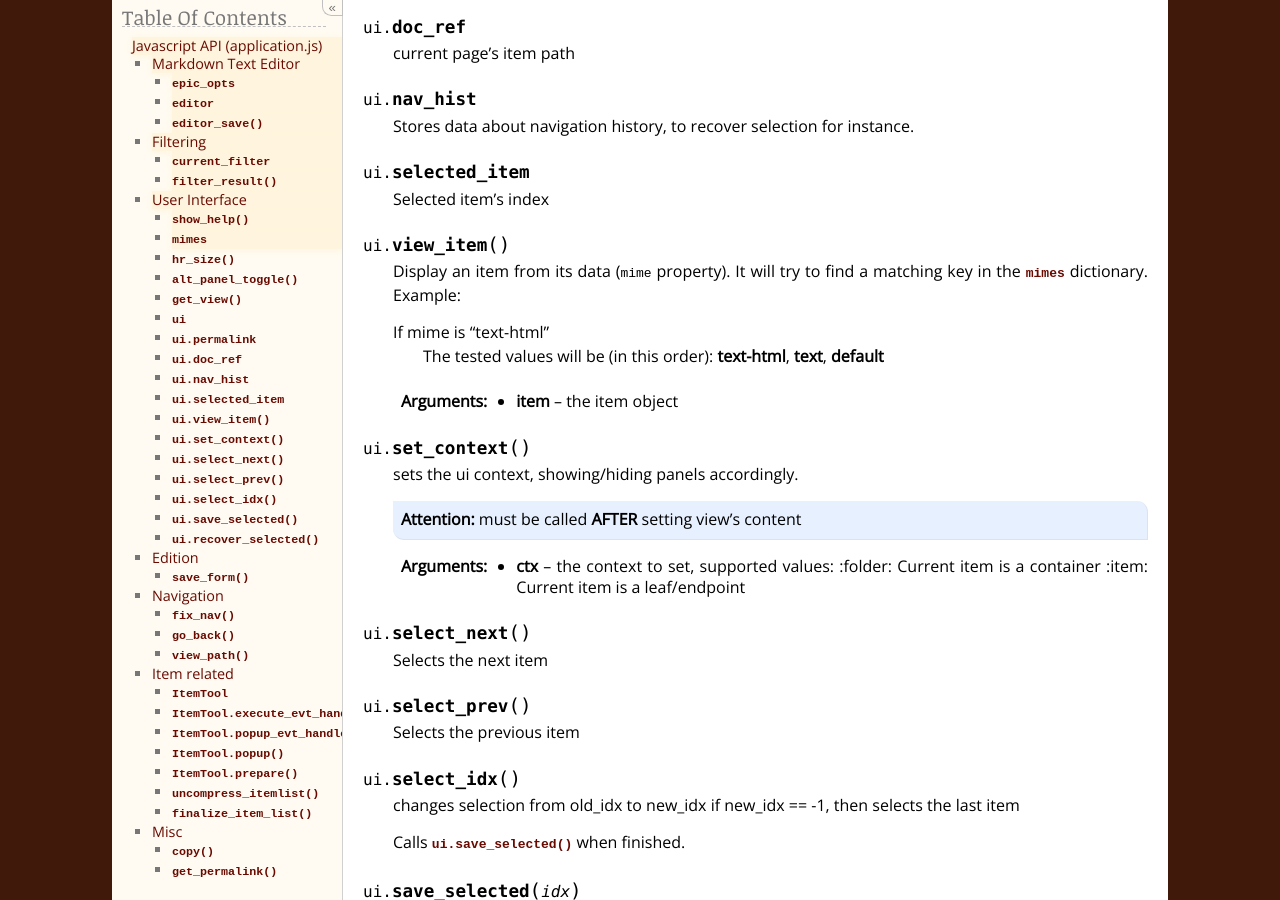
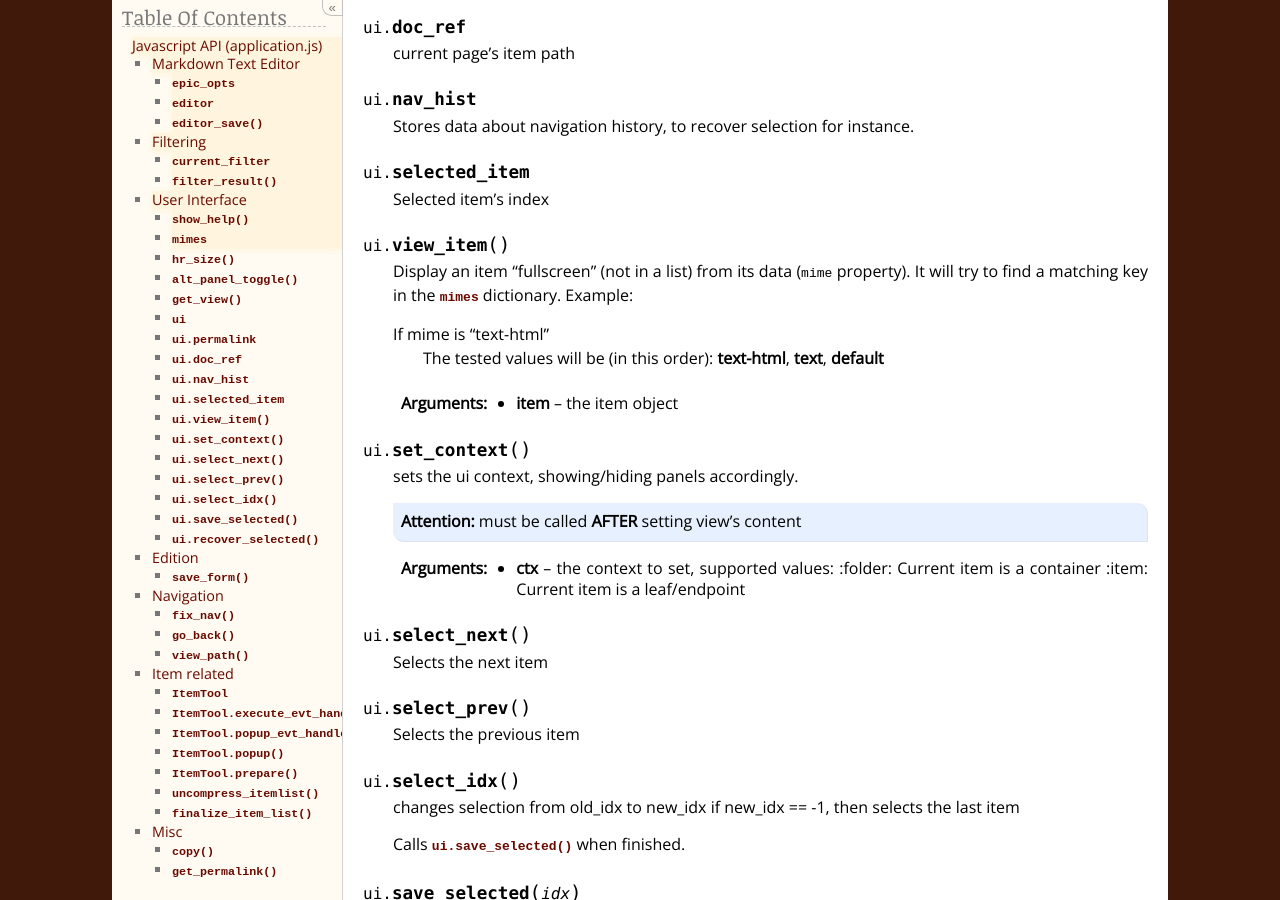
Before and after one commit to fdev31/weye, a Sphinx documentation site: the page built from doc/source/dev/jsapi.rst, in a window 1280 px wide and 900 px high, scrolled down 1704 px. Built offline with Sphinx 7.4.7, drawn with Linux system fonts in a browser that asks for light colours; some web fonts are replaced.

Commit message:
Update some docstring

```diff
--- a/doc/source/dev/jsapi.rst
+++ b/doc/source/dev/jsapi.rst
@@ -118,7 +118,7 @@ User Interface
 
 .. function:: ui.view_item
 
-     Display an item from its data (``mime`` property).
+     Display an item "fullscreen" (not in a list) from its data (``mime`` property).
      It will try to find a matching key in the :data:`mimes` dictionary.
      Example:
 
--- a/static/application.js
+++ b/static/application.js
@@ -361,7 +361,7 @@ var ui = new function() {
     /*
      * .. function:: ui.view_item
      *
-     *      Display an item from its data (``mime`` property).
+     *      Display an item "fullscreen" (not in a list) from its data (``mime`` property).
      *      It will try to find a matching key in the :data:`mimes` dictionary.
      *      Example:
      *
```
